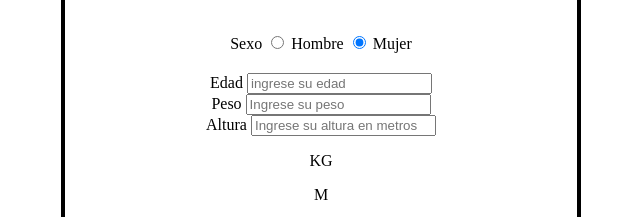
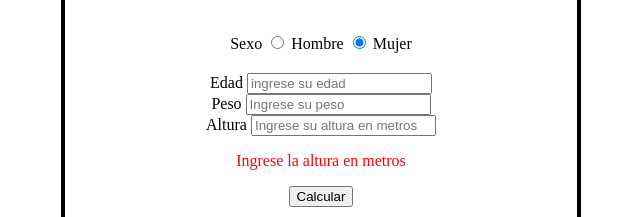
Before and after one commit to arias-miguel/calculadora-de-IMC, a plain HTML site: page index.html in a window 1280 px wide. Shown: the part 108-325 px from the top of the page, without its empty margins (323-963 px from the left). Drawn offline with Linux system fonts and the light colour scheme.

Commit message:
arreglo etiqueta texot

```diff
--- a/index.html
+++ b/index.html
@@ -29,9 +29,8 @@
             <input type="number" class="" id="peso" placeholder="Ingrese su peso"><br>
             <label for="text" class="">Altura</label>
             <input type="number" class="" id="altura" placeholder="Ingrese su altura en metros"><br>
+            <p class="p">Ingrese la altura en metros</p>
         </form>
-        <p>KG</p>
-        <p>M</p>
         <button type="button" id="bt" value="Btcalcular">Calcular</button>
         <div>
             <p>Resultado</p>
--- a/script.js
+++ b/script.js
@@ -21,7 +21,7 @@ let boton = document.querySelector('#bt');
         }
         if(imc>=25.0 && imc<=29.9){
             document.getElementById("rimc").innerHTML=`Con sobrepeso`;
-            m.style.backgroundColor='black';
+            m.style.backgroundColor='pink';
         }
         if(imc>=30.0 && imc<=39.9){
            document.getElementById("rimc").innerHTML=`obeso`;
--- a/style.css
+++ b/style.css
@@ -28,3 +28,6 @@ h1{
 
     padding: 20px;
 }
+.p{
+    color:red;
+}
```
